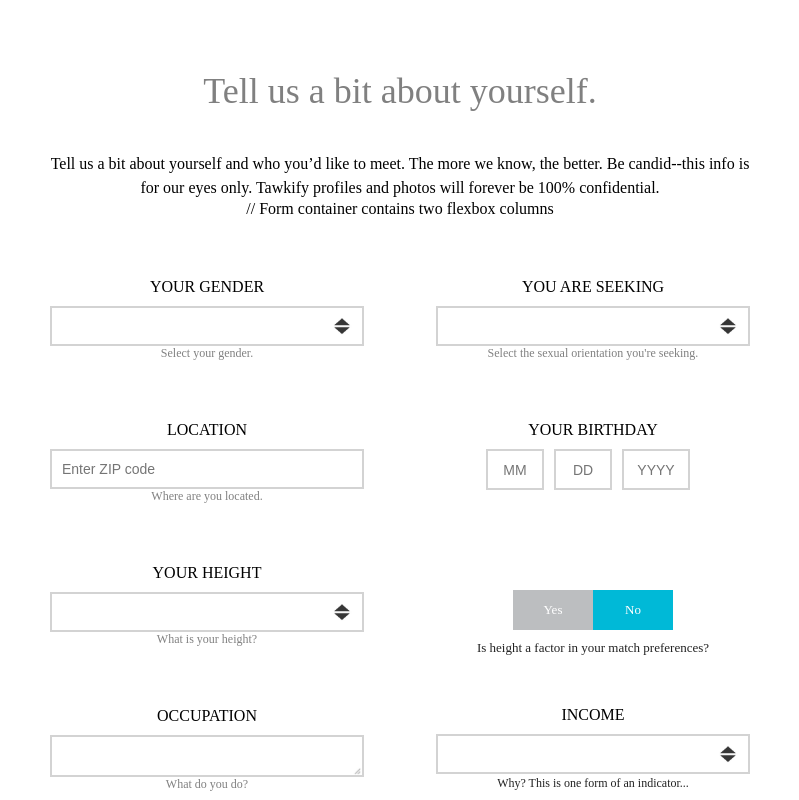
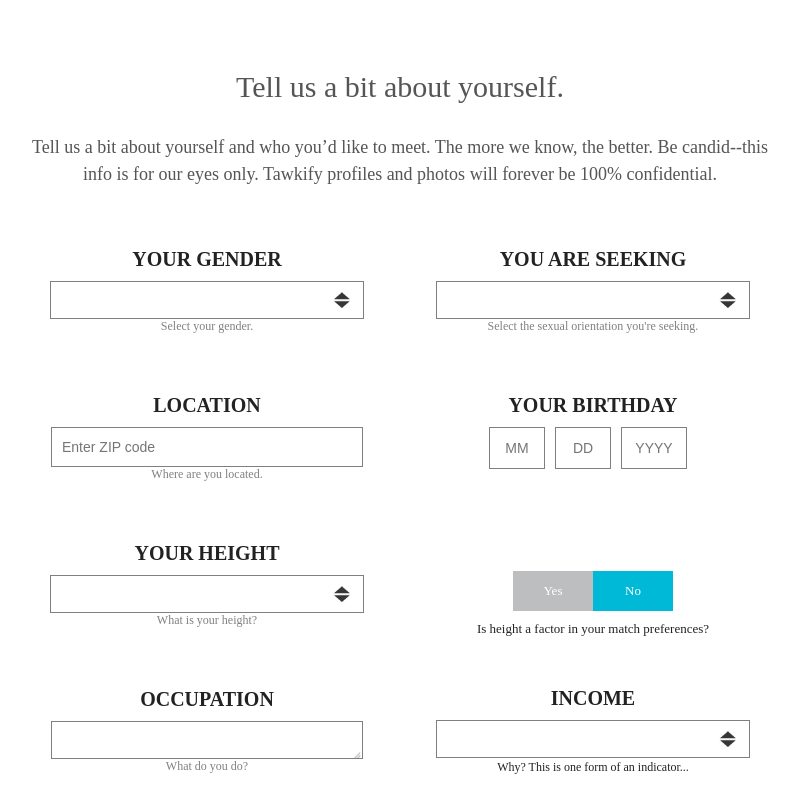
Before and after one commit to dmccapes4/tawkify-challenge, a React (Create React App) app in the folder microservices/ui/app/: page /users in a window 1280 px wide. Shown: the part 620-1420 px from the top of the page, without its empty margins (240-1039 px from the left). Built offline with nearby package versions, Linux system fonts and the light colour scheme; no server answers.

Commit message:
Change border style, start ideal partner

```diff
--- a/microservices/ui/app/src/App.jsx
+++ b/microservices/ui/app/src/App.jsx
@@ -4,6 +4,7 @@ import './App.css';
 import './style/Nav.css';
 import './style/Banner.css';
 import './style/Form.css';
+import './style/PartnerForm.css';
 import './style/PhotoForm.css';
 import './style/Users.css';
 import Main from './components/Main.jsx';
--- a/microservices/ui/app/src/components/Form.jsx
+++ b/microservices/ui/app/src/components/Form.jsx
@@ -71,7 +71,7 @@ class Form extends Component {
           ]
         }
       });
-      this.props.history.push("/addphotos");
+      this.props.history.push("/idealpartner");
   }
 
   // Checks if all fields are filled and calls successfulSubmit if so
@@ -324,7 +324,6 @@ class Form extends Component {
             Tell us a bit about yourself and who you’d like to meet. The more we know, the better. Be candid--this info is for our eyes only. Tawkify profiles and photos will forever be 100% confidential.
           </div>
 
-          // Form container contains two flexbox columns
           <div className="form-container">
             <div className="form-left">
 
--- a/microservices/ui/app/src/components/Main.jsx
+++ b/microservices/ui/app/src/components/Main.jsx
@@ -3,6 +3,7 @@ import { HashRouter, Route, Switch } from 'react-router-dom';
 import Navbar from './Navbar.jsx';
 import Banner from './Banner.jsx';
 import Form from './Form.jsx';
+import PartnerForm from './PartnerForm.jsx';
 import PhotoForm from './PhotoForm.jsx';
 
 // This component contains the navbar, banner, progress tracker and forms
@@ -13,12 +14,14 @@ class Main extends Component {
         <div className="App">
         <Navbar />
         <Banner />
-          <Switch>
-            // Default to first form
-            <Route exact path="/" component={Form} />
-            // Route to photo form
-            <Route path="/addphotos" component={PhotoForm} />
-          </Switch>
+        <Switch>
+          // Route to partner form
+          <Route path="/idealpartner" component={PartnerForm} />
+          // Route to photo form
+          <Route path="/addphotos" component={PhotoForm} />
+          // Default to first form
+          <Route path="/" component={Form} />
+        </Switch>
         </div>
       </HashRouter>
     );
--- /dev/null
+++ b/microservices/ui/app/src/components/PartnerForm.jsx
@@ -0,0 +1,52 @@
+import React, { Component } from 'react';
+import axios from 'axios';
+
+class PartnerForm extends Component {
+  componentDidMount() {
+    const submit = document.getElementById("partner-submit");
+    submit.addEventListener('click', () => {
+      this.props.history.push("/addphotos");
+    });
+  }
+
+  render() {
+    return(
+      <div>
+      <div className="progress-tracker">
+      <div className="progress-img-2"></div>
+      <div className="progress-names">
+      <div className="about-2">ABOUT YOURSELF</div>
+      <div className="ideal-2">IDEAL PARTNER</div>
+      <div className="add-2">ADD PHOTOS</div>
+      </div>
+      </div>
+      <div className="form">
+      <div className="form-prompt">
+      Tell us about your ideal match
+      </div>
+      <div className="form-prompt-info">
+      Who would you like to meet? The more we know the better we work.
+      </div>
+
+      <div id="qualities-prompt" className="input-prompt">TOP QUALITIES IN A MATCH</div>
+      <div id="qualities-input-container" className="qualities-input-container">
+        <input id="form-qualities" className="form-input-item" type="text" placeholder="e.g. a good sense of humor"></input>
+        <div className="qualities-button"><i class="fa fa-plus"></i><div>ADD</div></div>
+      </div>
+      <div className="input-description">Tell us the qualities you prioritize in an ideal match.</div>
+
+      <div id="more-qualities" className="input-prompt">IF YOU'D LIKE... TELL US MORE</div>
+      <input id="form-location" className="form-more" type="text"></input>
+      <div id="location-desc" className="input-description">Feel free to elaborate on your top qualities in a match.</div>
+
+      <div id="partner-submit" className="submit">
+      SAVE AND CONTINUE
+      </div>
+      <div id="photo-errors" className="errors"></div>
+      </div>
+      </div>
+    )
+  }
+}
+
+export default PartnerForm;
--- a/microservices/ui/app/src/components/PhotoForm.jsx
+++ b/microservices/ui/app/src/components/PhotoForm.jsx
@@ -145,11 +145,11 @@ class PhotoForm extends Component {
     return(
       <div>
         <div className="progress-tracker">
-          <div className="progress-img-2"></div>
+          <div className="progress-img-3"></div>
           <div className="progress-names">
-            <div className="about-2">ABOUT YOURSELF</div>
-            <div className="ideal-2">IDEAL PARTNER</div>
-            <div className="add-2">ADD PHOTOS</div>
+            <div className="about-3">ABOUT YOURSELF</div>
+            <div className="ideal-3">IDEAL PARTNER</div>
+            <div className="add-3">ADD PHOTOS</div>
           </div>
         </div>
         <div className="form">
--- a/microservices/ui/app/src/style/Form.css
+++ b/microservices/ui/app/src/style/Form.css
@@ -16,21 +16,10 @@
   height: 50px;
 }
 
-.progress-img-2 {
-  background: url('../images/progress-2.jpg');
-  -webkit-background-size: cover;
-  -moz-background-size: cover;
-  -o-background-size: cover;
-  background-size: cover;
-  width: 500px;
-  height: 50px;
-}
-
 .progress-names {
   display: flex;
   width: 650px;
   margin-top: 20px;
-  /* padding-right: 10px; */
 }
 
 .about {
@@ -56,20 +45,6 @@
   color: gray;
 }
 
-.add-2 {
-  margin-left: 115px;
-}
-
-.about-2 {
-  margin-left: 30px;
-  color: gray;
-}
-
-.ideal-2 {
-  margin-left: 90px;
-  color: gray;
-}
-
 .form {
   display: flex;
   flex-direction: column;
@@ -80,14 +55,16 @@
 }
 
 .form-prompt {
-  font-size: 36px;
-  color: gray;
+  font-size: 30px;
+  color: #555555;
 }
 
 .form-prompt-info {
-  width: 720px;
-  margin-top: 40px;
+  width: 740px;
+  margin-top: 30px;
   line-height: 150%;
+  font-size: 18px;
+  color: #555555;
 }
 
 .form-container {
@@ -111,19 +88,23 @@
 }
 
 .input-prompt {
+  font-size: 20px;
+  font-weight: 550;
   margin-top: 60px;
   margin-bottom: 10px;
+  color: #222;
 }
 
 .input-description {
   font-size: 12px;
+  font-weight: 400;
   color: gray;
 }
 
 
 .form-select {
   width: 314px;
-  height: 40px;
+  height: 38px;
   -webkit-appearance: none;
   -moz-appearance: none;
   -webkit-border-radius: 0px;
@@ -132,7 +113,7 @@
   background-size: 75%;
   background-position: right;
   background-repeat: no-repeat;
-  border: 2px solid lightgray;
+  border: 1px solid rgba(0, 0, 0, 0.5);
   font-size: 14px;
   outline: none;
   padding: 0px;
@@ -147,9 +128,9 @@
   -webkit-appearance: none;
   -moz-appearance: none;
   width: 300px;
-  height: 36px;
+  height: 38px;
   -webkit-border-radius: 0px;
-  border: 2px solid lightgray;
+  border: 1px solid rgba(0, 0, 0, 0.5);
   font-size: 14px;
   padding: 0px;
   padding-left: 10px;
@@ -161,9 +142,9 @@
   -webkit-appearance: none;
   -moz-appearance: none;
   width: 300px;
-  height: 34px;
+  height: 32px;
   -webkit-border-radius: 0px;
-  border: 2px solid lightgray;
+  border: 1px solid rgba(0, 0, 0, 0.5);
   font-size: 14px;
   padding: 0px;
   padding-left: 10px;
@@ -217,14 +198,14 @@
 }
 
 .form-birthday-container {
-  margin-bottom: 10px;
+  margin-bottom: 12px;
 }
 
 .form-birthday-container input {
   -webkit-appearance: none;
   -moz-appearance: none;
-  border: 2px solid lightgray;
-  height: 35px;
+  border: 1px solid rgba(0, 0, 0, 0.5);
+  height: 38px;
   font-size: 14px;
   text-align: center;
   margin-right: 10px;
--- /dev/null
+++ b/microservices/ui/app/src/style/PartnerForm.css
@@ -0,0 +1,78 @@
+.progress-img-2 {
+  background: url('../images/progress-2.jpg');
+  -webkit-background-size: cover;
+  -moz-background-size: cover;
+  -o-background-size: cover;
+  background-size: cover;
+  width: 500px;
+  height: 50px;
+}
+
+.add-2 {
+  margin-left: 115px;
+  color: gray;
+}
+
+.about-2 {
+  margin-left: 30px;
+  color: gray;
+}
+
+.ideal-2 {
+  margin-left: 90px;
+}
+
+.form-input-item {
+  -webkit-appearance: none;
+  -moz-appearance: none;
+  width: 400px;
+  height: 38px;
+  -webkit-border-radius: 0px;
+  border: 1px solid #555555;
+  border-right: none;
+  font-size: 14px;
+  padding: 0px;
+  padding-left: 10px;
+  color: rgba(0, 0, 0, 0.5);
+  outline: none;
+}
+
+.qualities-input-container {
+  display: flex;
+}
+
+.qualities-button {
+  width: 80px;
+  height: 38px;
+  background: #00B9D7;
+  color: white;
+  border: 1px solid #555555;
+  border-left: none;
+  display: flex;
+  align-items: center;
+  justify-content: center;
+  font-size: 13px;
+}
+.qualities-button:hover {
+  cursor: pointer;
+  background: #00A9C7;
+  transition: background 0.2s ease;
+}
+
+.qualities-button div {
+  margin-left: 5px;
+}
+
+.form-more {
+  -webkit-appearance: none;
+  -moz-appearance: none;
+  width: 500px;
+  height: 76px;
+  -webkit-border-radius: 0px;
+  border: 1px solid #222;
+  font-size: 14px;
+  padding: 0px;
+  padding-left: 10px;
+  color: rgba(0, 0, 0, 0.5);
+  outline: none;
+}
--- a/microservices/ui/app/src/style/PhotoForm.css
+++ b/microservices/ui/app/src/style/PhotoForm.css
@@ -1,3 +1,27 @@
+.progress-img-3 {
+  background: url('../images/progress-3.jpg');
+  -webkit-background-size: cover;
+  -moz-background-size: cover;
+  -o-background-size: cover;
+  background-size: cover;
+  width: 500px;
+  height: 50px;
+}
+
+.add-3 {
+  margin-left: 115px;
+}
+
+.about-3 {
+  margin-left: 30px;
+  color: gray;
+}
+
+.ideal-3 {
+  margin-left: 90px;
+  color: gray;
+}
+
 .form-photo-img {
   display: flex;
   justify-content: center;
```
Also changed, not shown: microservices/ui/app/src/images/progress-2.jpg, microservices/ui/app/src/images/progress-3.jpg (added).
